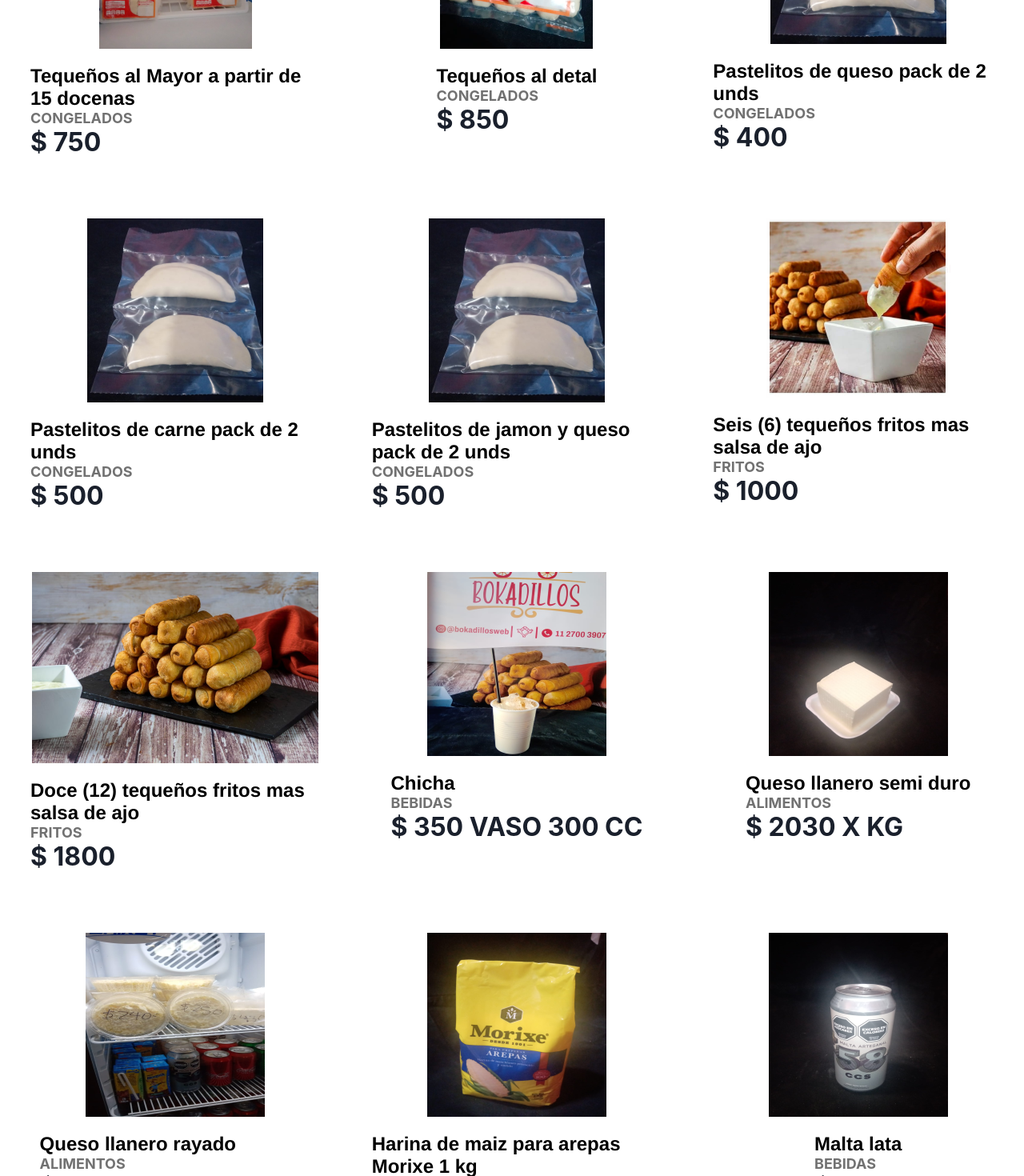
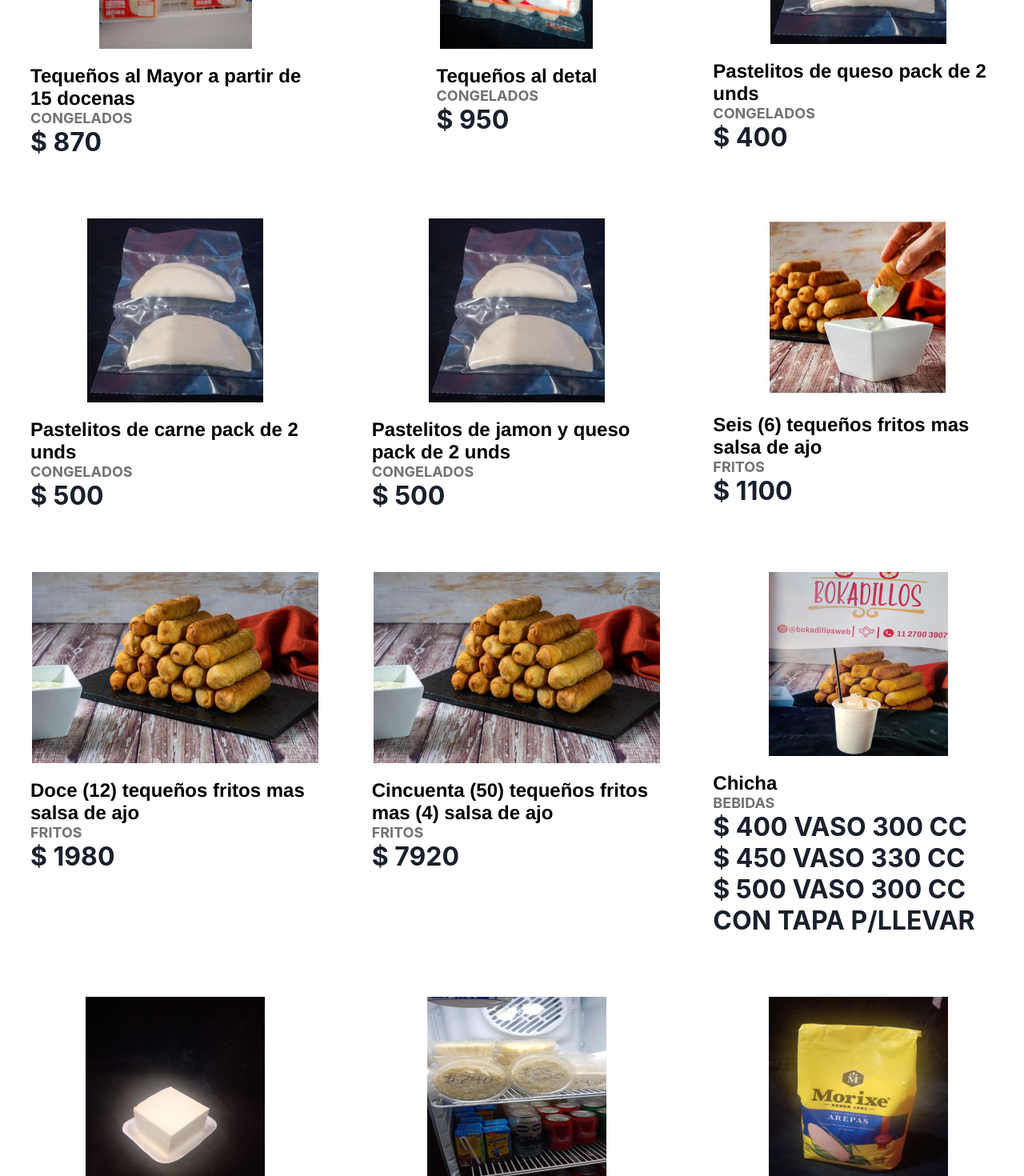
Before and after one commit to elifred2022/productosBokadillos, a React (Create React App) app: page / in a window 1280 px wide. Shown: the part 460-1930 px from the top of the page at 80% size. Built offline with nearby package versions, Linux system fonts and the light colour scheme.

Commit message:
update precios materia prima queso + 10%

```diff
--- a/src/components/productos/ProductosItem.js
+++ b/src/components/productos/ProductosItem.js
@@ -28,7 +28,7 @@ export const ProductoItem = ({ id, title, price, image, category }) => {
         <div className="producto__footer">
           <h1>Tequeños al Mayor a partir de 15 docenas</h1>
           <p>Congelados</p>
-          <p className="price">$ 750</p>
+          <p className="price">$ 870</p>
         </div>
       </div>
 
@@ -41,7 +41,7 @@ export const ProductoItem = ({ id, title, price, image, category }) => {
         <div className="producto__footer">
           <h1>Tequeños al detal</h1>
           <p>Congelados</p>
-          <p className="price">$ 850</p>
+          <p className="price">$ 950</p>
         </div>
       </div>
 
@@ -93,7 +93,7 @@ export const ProductoItem = ({ id, title, price, image, category }) => {
         <div className="producto__footer">
           <h1>Seis (6) tequeños fritos mas salsa de ajo</h1>
           <p>Fritos</p>
-          <p className="price">$ 1000</p>
+          <p className="price">$ 1100</p>
         </div>
       </div>
 
@@ -106,7 +106,20 @@ export const ProductoItem = ({ id, title, price, image, category }) => {
         <div className="producto__footer">
           <h1>Doce (12) tequeños fritos mas salsa de ajo</h1>
           <p>Fritos</p>
-          <p className="price">$ 1800</p>
+          <p className="price">$ 1980</p>
+        </div>
+      </div>
+
+      <div className="producto">
+        <>
+          <div className="producto_img">
+            <img src={Monton} alt={title} />
+          </div>
+        </>
+        <div className="producto__footer">
+          <h1>Cincuenta (50) tequeños fritos mas (4) salsa de ajo</h1>
+          <p>Fritos</p>
+          <p className="price">$ 7920</p>
         </div>
       </div>
 
@@ -119,7 +132,9 @@ export const ProductoItem = ({ id, title, price, image, category }) => {
         <div className="producto__footer">
           <h1>Chicha</h1>
           <p>Bebidas</p>
-          <p className="price">$ 350 vaso 300 cc</p>
+          <p className="price">$ 400 vaso 300 cc</p>
+          <p className="price">$ 450 vaso 330 cc</p>
+          <p className="price">$ 500 vaso 300 cc con tapa p/llevar</p>
         </div>
       </div>
 
@@ -132,7 +147,7 @@ export const ProductoItem = ({ id, title, price, image, category }) => {
         <div className="producto__footer">
           <h1>Queso llanero semi duro</h1>
           <p>Alimentos</p>
-          <p className="price">$ 2030 x kg</p>
+          <p className="price">$ 2230 x kg</p>
         </div>
       </div>
 
@@ -197,7 +212,7 @@ export const ProductoItem = ({ id, title, price, image, category }) => {
         <div className="producto__footer">
           <h1>Cocacola sabor original 354 ml</h1>
           <p>Bebidas</p>
-          <p className="price">$ 300</p>
+          <p className="price">$ 350</p>
         </div>
       </div>
 
```
